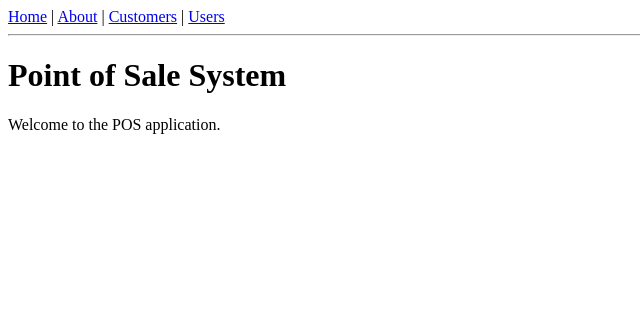
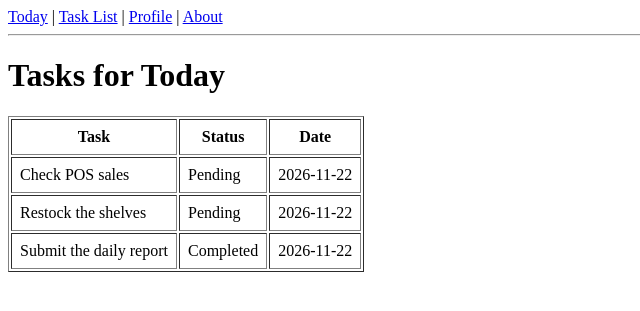
Before and after one commit to Archi3L/Laravel-POS, a Laravel app: page / in a window 1280 px wide. Shown: the top 311 px of the page, without its empty margins (0-640 px from the left). Run offline with Laravel 12, Linux system fonts and the light colour scheme; data comes from the database, SQL or seed files in the repository.

Commit message:
Complete TSA3 task management system

```diff
--- /dev/null
+++ b/app/Http/Controllers/TaskController.php
@@ -0,0 +1,26 @@
+<?php
+
+namespace App\Http\Controllers;
+
+use App\Models\Task;
+
+class TaskController extends Controller
+{
+    public function today()
+    {
+        $tasks = Task::whereDate('task_date', today())
+            ->orderBy('task_date')
+            ->get();
+
+        return view('home', compact('tasks'));
+    }
+
+    public function index()
+    {
+        $tasks = Task::orderBy('task_date')
+            ->orderBy('id')
+            ->get();
+
+        return view('tasks.index', compact('tasks'));
+    }
+}
--- /dev/null
+++ b/app/Models/Task.php
@@ -0,0 +1,14 @@
+<?php
+
+namespace App\Models;
+
+use Illuminate\Database\Eloquent\Model;
+
+class Task extends Model
+{
+    protected $fillable = [
+    'title',
+    'status',
+    'task_date',
+];
+}
--- a/resources/views/about.blade.php
+++ b/resources/views/about.blade.php
@@ -4,5 +4,5 @@
 
 @section('content')
     <h1>About</h1>
-    <p>This application manages customer and user account records.</p>
+    <p>This Tasks for Today Management System was developed by Carlo Lantan.</p>
 @endsection
--- a/resources/views/home.blade.php
+++ b/resources/views/home.blade.php
@@ -1,8 +1,27 @@
 @extends('layouts.app')
 
-@section('title', 'Home')
+@section('title', 'Tasks for Today')
 
 @section('content')
-    <h1>Point of Sale System</h1>
-    <p>Welcome to the POS application.</p>
+    <h1>Tasks for Today</h1>
+
+    @if ($tasks->isEmpty())
+        <p>No tasks scheduled for today.</p>
+    @else
+        <table border="1" cellpadding="8">
+            <tr>
+                <th>Task</th>
+                <th>Status</th>
+                <th>Date</th>
+            </tr>
+
+            @foreach ($tasks as $task)
+                <tr>
+                    <td>{{ $task->title }}</td>
+                    <td>{{ ucfirst($task->status) }}</td>
+                    <td>{{ $task->task_date }}</td>
+                </tr>
+            @endforeach
+        </table>
+    @endif
 @endsection
--- a/resources/views/layouts/app.blade.php
+++ b/resources/views/layouts/app.blade.php
@@ -4,12 +4,12 @@
     <title>@yield('title') - Laravel POS</title>
 </head>
 <body>
-    <nav>
-        <a href="{{ url('/') }}">Home</a> |
-        <a href="{{ url('/about') }}">About</a> |
-        <a href="{{ url('/customers') }}">Customers</a> |
-        <a href="{{ url('/users') }}">Users</a>
-    </nav>
+ <nav>
+    <a href="{{ route('home') }}">Today</a> |
+    <a href="{{ route('tasks.index') }}">Task List</a> |
+    <a href="{{ route('profile') }}">Profile</a> |
+    <a href="{{ route('about') }}">About</a>
+</nav>
 
     <hr>
 
--- a/routes/web.php
+++ b/routes/web.php
@@ -1,11 +1,10 @@
 <?php
 
+use App\Http\Controllers\ProfileController;
+use App\Http\Controllers\TaskController;
 use Illuminate\Support\Facades\Route;
-use App\Http\Controllers\PageController;
-use App\Http\Controllers\CustomerController;
-use App\Http\Controllers\UserController;
 
-Route::get('/', [PageController::class, 'home']);
-Route::get('/about', [PageController::class, 'about']);
-Route::get('/customers', [CustomerController::class, 'index']);
-Route::get('/users', [UserController::class, 'index']);
+Route::get('/', [TaskController::class, 'today'])->name('home');
+Route::get('/tasks', [TaskController::class, 'index'])->name('tasks.index');
+Route::get('/profile', [ProfileController::class, 'show'])->name('profile');
+Route::view('/about', 'about')->name('about');
```
Also changed, not shown: app/Http/Controllers/ProfileController.php (added, +15 -0 lines), app/Models/User.php (+5 -5 lines), database/seeders/DatabaseSeeder.php (+1 -6 lines), database/seeders/TaskSeeder.php (added, +40 -0 lines), resources/views/profile.blade.php (added, +11 -0 lines), resources/views/tasks/index.blade.php (added, +27 -0 lines), README.md, database/migrations/0001_01_01_000000_create_users_table.php, database/migrations/2026_11_22_120243_create_tasks_table.php (added).
